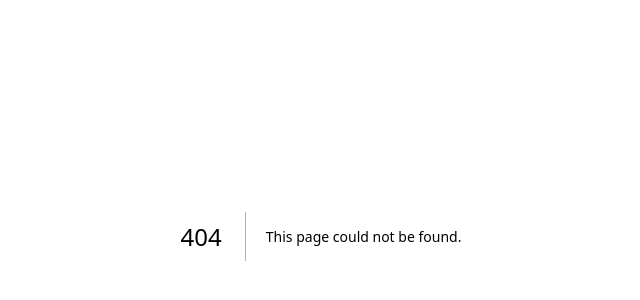
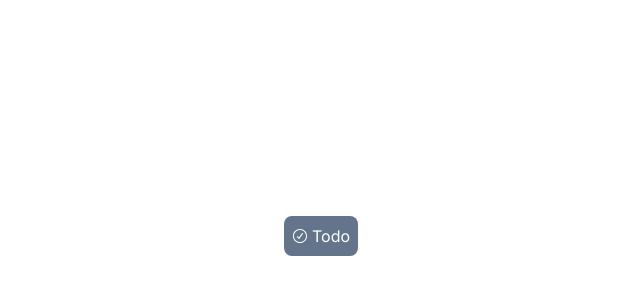
Before and after one commit to lebresilien/Tests, a Next.js app: page /to-do in a window 1280 px wide. Before the commit this address had no page. Shown: the part 164-464 px from the top of the page, without its empty margins (319-959 px from the left). Built offline with nearby package versions, Linux system fonts and the light colour scheme.

Commit message:
to do form

```diff
--- a/src/app/globals.css
+++ b/src/app/globals.css
@@ -121,3 +121,17 @@ line {
 .border-outset {
   border-style: outset;
 }
+
+.parent {
+  width: 100px;
+  height: 100px;
+  display: flex;
+  justify-content: center;
+  align-items: center;
+}
+
+.parent[data-isOpen="true"] {
+  width: 400px;
+  height: 200px;
+  z-index: 30;
+}
--- /dev/null
+++ b/src/app/to-do/page.tsx
@@ -0,0 +1,66 @@
+"use client";
+import { useState } from "react";
+import { AnimatePresence, motion } from "framer-motion";
+import { Icon } from "@/components/ui/icons";
+import { cn } from "@/lib/utils";
+import { Input } from "@/components/ui/input";
+import { Button } from "@/components/ui/button";
+
+export default function Todo() {
+
+    const [isOpen, setIsOpen] = useState(false);
+
+    return (
+        <main className={cn("relative flex min-h-screen flex-col items-center justify-center space-y-5 bg-white", isOpen && "bg-zinc-700 z-10")}>
+            {/* <motion.div
+                layout
+                data-isopen={isOpen}
+                initial={{ borderRadius: 50 }}
+                className="parent"
+                onClick={() => setIsOpen(!isOpen)}
+            > */}
+                <motion.div
+                    layout
+                    className="parent"
+                    data-isOpen={isOpen}
+                >
+                    {!isOpen ?
+                        <div
+                            onClick={() => setIsOpen(true)}
+                            className="flex cursor-pointer justify-between space-x-1 rounded-lg p-2 bg-slate-500 children"
+                        >
+                            <Icon name="check-circled" className="text-white" />
+                            <span className="text-white">Todo</span>
+                        </div>:
+                        <div className="flex flex-col space-y-5">
+                            <div
+                                className="flex flex-col py-5 space-y-2 px-3 bg-white rounded-xl w-96 h-72"
+                            >
+                                <Input type="text" placeholder="Title" className="w-72 font-bold border-transparent shadow-none focus-visible:ring-transparent placeholder:text-gray-700" />
+                                <Input className="w-72 border-transparent shadow-none focus-visible:ring-transparent placeholder:text-gray-700" placeholder="Description" />
+                            </div>
+                            <AnimatePresence mode="popLayout">
+                               {isOpen && (
+                                    <motion.div
+                                        initial={{ y: 0 }}
+                                        animate={{ y: -10 }}
+                                        transition={{
+                                            duration: 1.5
+                                        }}
+                                        className="flex justify-between items-center"
+                                        exit={{ y: 0}}
+                                    >
+                                        <Icon name={"cross-2"} className="text-red-700 cursor-pointer" onClick={() => setIsOpen(false)} />
+                                        <Button className="bg-white rounded-full p-3">
+                                            <span className="text-black">Save</span>
+                                        </Button>
+                                    </motion.div>
+                                )}
+                            </AnimatePresence>
+                        </div>
+                    }
+                </motion.div>
+           {/* </motion.div> */}
+        </main>
+    )
+}
--- /dev/null
+++ b/src/components/ui/textarea.tsx
@@ -0,0 +1,24 @@
+import * as React from "react"
+
+import { cn } from "@/lib/utils"
+
+export interface TextareaProps
+  extends React.TextareaHTMLAttributes<HTMLTextAreaElement> {}
+
+const Textarea = React.forwardRef<HTMLTextAreaElement, TextareaProps>(
+  ({ className, ...props }, ref) => {
+    return (
+      <textarea
+        className={cn(
+          "flex min-h-[60px] w-full rounded-md border border-input bg-transparent px-3 py-2 text-sm shadow-sm placeholder:text-muted-foreground focus-visible:outline-none focus-visible:ring-1 focus-visible:ring-ring disabled:cursor-not-allowed disabled:opacity-50",
+          className
+        )}
+        ref={ref}
+        {...props}
+      />
+    )
+  }
+)
+Textarea.displayName = "Textarea"
+
+export { Textarea }
```
Also changed, not shown: types/name.d.ts (+6 -1 lines), other/svg-icons/check-circled.svg (added), public/icons/sprite.svg.
